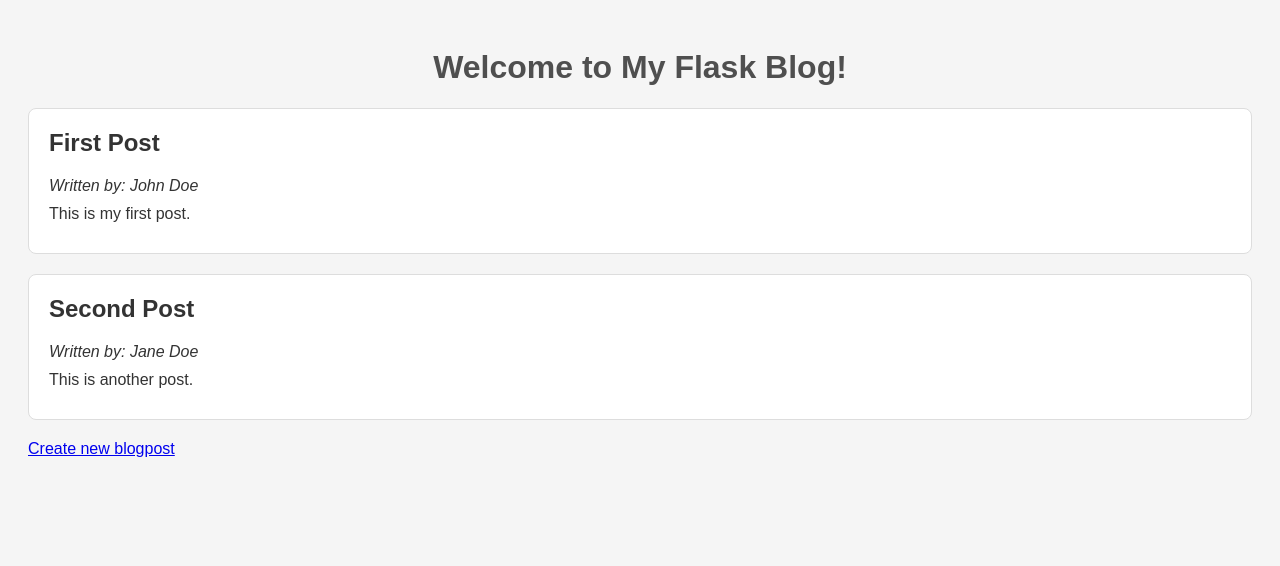
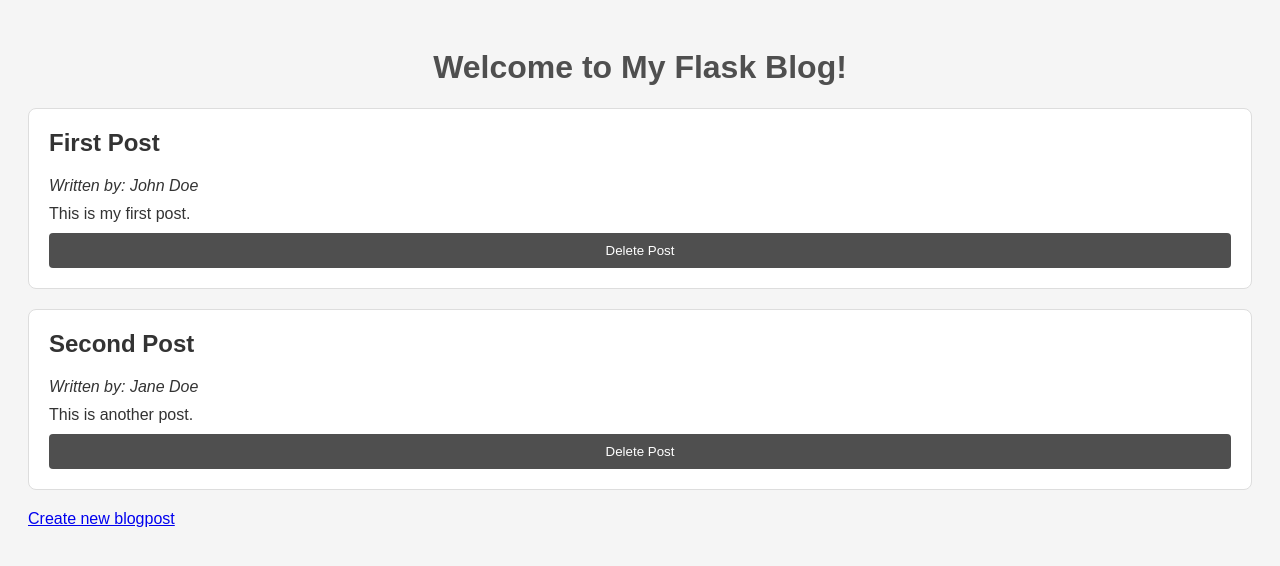
Before and after one commit to Felipe1114/Flask_blog, a Flask app: page / in a window 1280 px wide. Shown: the top 566 px of the page. Run offline with Flask 3, Linux system fonts and the light colour scheme.

Commit message:
delte formular+button in index.html für das löschen eines posts eingefügt

```diff
--- a/templates/index.html
+++ b/templates/index.html
@@ -13,6 +13,9 @@
         <h2>{{  post["title"]  }}</h2>
         <p><em>Written by: {{  post["author"]  }}</em></p>
         <p>{{  post["content"]  }}</p>
+        <form action="{{ url_for('delete_post', post_id=post['id']) }}" method="POST">
+             <button type="submit">Delete Post</button>
+        </form>
     </div>
     {% endfor %}
 
```
